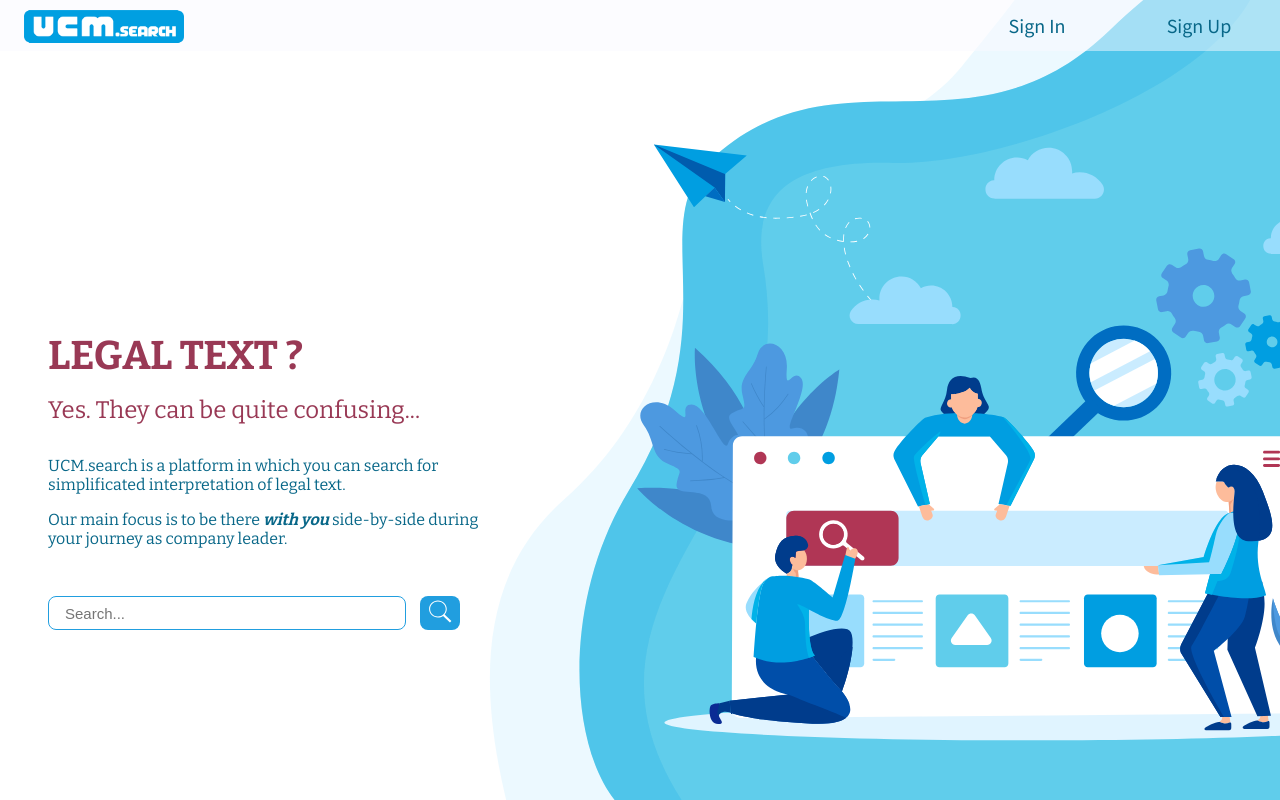
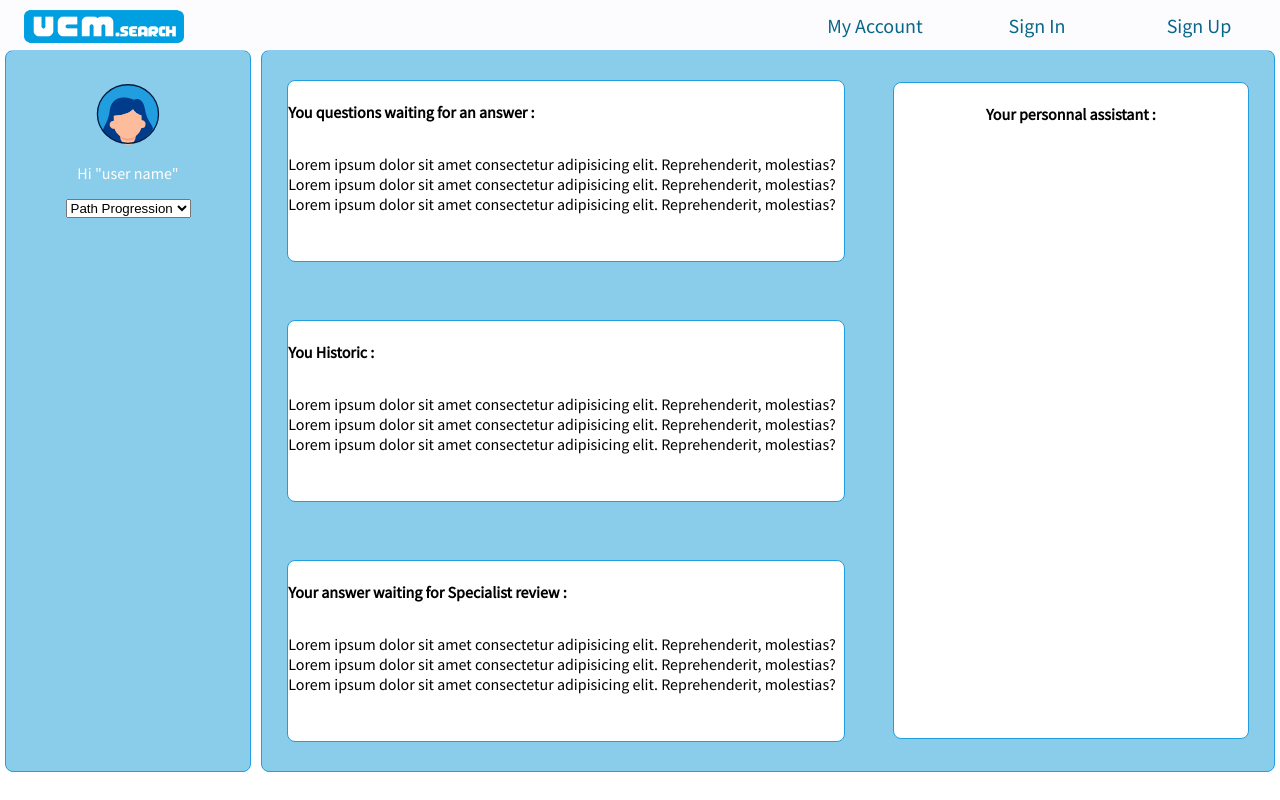
Before and after one commit to haerphi/hackathon-ibm-ucm, an Angular app in the folder client/: page /account in a window 1280 px wide. Built offline with nearby package versions, Linux system fonts and the light colour scheme.

Commit message:
User page

```diff
--- a/client/src/app/app.component.html
+++ b/client/src/app/app.component.html
@@ -2,7 +2,7 @@
   <img id="ucm" routerLink="/" src="../assets/logo.png" />
   <ul>
     <!-- <li id="notif"><a routerLink="/">Notif</a></li> -->
-    <!-- <li><a routerLink="/">My Account</a></li> -->
+    <li><a routerLink="account">My Account</a></li>
     <li><a (click)="toggleShowSignIn()">Sign In</a></li>
     <li><a (click)="toggleShowSignUp()">Sign Up</a></li>
     <!-- <li><a>Sign Out</a></li> -->
--- a/client/src/app/components/account/account.component.html
+++ b/client/src/app/components/account/account.component.html
@@ -1,30 +1,37 @@
-<div class="wrapper_Home">
-    <div class="content_Home">
-      <div class="intro">
-        <h1>LEGAL TEXT ?</h1>
-        <h2>Yes. They can be quite confusing...</h2>
-        <p>
-          UCM.search is a platform in which you can search for simplificated
-          interpretation of legal text.
-        </p>
-        <p>
-          Our main focus is to be there <b><i>with you</i></b> side-by-side during
-          your journey as company leader.
-        </p>
-        <div class="search-container">
-          <form onsubmit="return false">
-            <input
-              #search
-              type="text"
-              placeholder="Search..."
-              name="search"
-              (keydown)="onKeydown($event, search.value)"
-            />
-            <button type="button" (click)="searchFnc(search.value)">
-              <img src="../../../assets/search.svg" />
-            </button>
-          </form>
-        </div>
+<div class="wrapper_Account">
+  <div class="content_Account">
+    <div class="left_Col">
+      <img src="../../../assets/logouser.svg" />
+      <p>Hi "user name"</p>
+      <select>
+        <option value="" disabled selected>Path Progression</option>
+        <option> </option>
+      </select>
+    </div>
+    <div class="center_Col">
+    <div class="center_Left">
+      <div class="waiting_Questions">
+          <h4>You questions waiting for an answer :</h4>
+            <span>Lorem ipsum dolor sit amet consectetur adipisicing elit. Reprehenderit, molestias?</span>
+            <span>Lorem ipsum dolor sit amet consectetur adipisicing elit. Reprehenderit, molestias?</span>
+            <span>Lorem ipsum dolor sit amet consectetur adipisicing elit. Reprehenderit, molestias?</span>
+      </div>
+      <div class="historic">
+            <h4>You Historic :</h4>
+            <span>Lorem ipsum dolor sit amet consectetur adipisicing elit. Reprehenderit, molestias?</span>
+            <span>Lorem ipsum dolor sit amet consectetur adipisicing elit. Reprehenderit, molestias?</span>
+            <span>Lorem ipsum dolor sit amet consectetur adipisicing elit. Reprehenderit, molestias?</span>
+      </div>
+      <div class="answers_Pending">
+            <h4>Your answer waiting for Specialist review :</h4>
+            <span>Lorem ipsum dolor sit amet consectetur adipisicing elit. Reprehenderit, molestias?</span>
+            <span>Lorem ipsum dolor sit amet consectetur adipisicing elit. Reprehenderit, molestias?</span>
+            <span>Lorem ipsum dolor sit amet consectetur adipisicing elit. Reprehenderit, molestias?</span>
       </div>
     </div>
+      <div class="center_Right">
+            <h4>Your personnal assistant :</h4>
+          </div>
+    </div>
   </div>
+</div>
--- a/client/src/app/components/account/account.component.scss
+++ b/client/src/app/components/account/account.component.scss
@@ -1,90 +1,106 @@
-.wrapper_Home {
-    background: url("../../../assets/background.svg") no-repeat center center fixed;
-    -webkit-background-size: cover;
-    -moz-background-size: cover;
-    -o-background-size: cover;
-    background-size: cover;
+.wrapper_Account {
   width: 100vw;
   height: 100vh;
 
-  .content_Home {
+  .content_Account {
+    margin-top: 3.1rem;
     position: absolute;
     top: 0;
     left: 0;
     width: 100vw;
-    height: 100vh;
+    height: 90vh;
+    display: flex;
+    flex-direction: row;
+    justify-content: space-around;
+
+    .left_Col {
+        width: 19%;
+        height: 100%;
+        border: 1px solid #219edf;
+        border-radius: 0.5rem;
         display: flex;
         flex-direction: column;
-    justify-content: center;
-    overflow: hidden;
+        align-items: center;
+        background: #8ACDEA;
+
+        p {
+           color: white;
         }
 
-  .intro {
-    float: left;
-    top: 25rem;
-    max-width: 35vw;
-    margin-left: 3rem;
-    margin-top: 10rem;
-    font-family: "Bitter", serif;
-
-    h1 {
-      margin: 0;
-      color: #993955;
-      font-weight: 700;
-      font-size: 2.5rem;
-      margin-bottom: 1rem;
+        img {
+            margin: 2rem 0 0 0;
+            width: 4rem;
+            height: auto;
+        }
     }
 
-    h2 {
-      margin: 0.5rem 0 2rem 0;
-      color: #993955;
-      font-weight: 400;
+    .center_Col {
+        width: 79%;
+        height: 100%;
+        border: 1px solid #219edf;
+        border-radius: 0.5rem;
+        display: flex;
+        flex-direction: row;
+        justify-content: space-around;
+        align-items: center;
+        background: #8ACDEA;
+
+        .center_Left {
+                width: 55%;
+                height: 100%;
+                display: flex;
+                flex-direction: column;
+                justify-content: space-around;
+
+            div {
+                border: 1px solid #219edf;
+                border-radius: 0.5rem;
+                background: white;
             }
 
-    p {
-      margin: 1rem 0 0.5rem 0;
-      color: #086788;
-      font-weight: 400;
+            .waiting_Questions {
+                width: 100%;
+                height: 25%;
+                display: flex;
+                flex-direction: column;
+
+                h4 {
+                    margin-bottom: 2rem;
                 }
 
-    .search-container {
-      margin-top: 3rem;
+            }
+            .historic {
                 width: 100%;
-      height: 100%;
+                height: 25%;
+
+                h4 {
+                    margin-bottom: 2rem;
+                }
+            }
+            .answers_Pending {
+                width: 100%;
+                height: 25%;
+
+                h4 {
+                    margin-bottom: 2rem;
+                }
+            }
         }
 
-    form {
-        display: flex;
-        align-content: center;
-        width: 100%;
-        height: 2rem;
-    }
-
-    input[type="text"] {
-      font-size: 15px;
-      height: 100%;
-      width: 76%;
-      margin: 0;
-      padding: 0;
+        .center_Right {
+            height: 91%;
+            width: 35%;
             border: 1px solid #219edf;
             border-radius: 0.5rem;
-      padding-left: 1rem;
-    }
+            background: white;
+            display: flex;
+            flex-direction: column;
+            align-items: center;
 
-    button {
-      width: 9%;
-      height: 105%;
-      margin: 0 0 0 3%;
-      padding: 0;
-      cursor: pointer;
-      background: #219edf;
-      border: none;
-      border-radius: 0.5rem;
-
-      img {
-        max-width: 75%;
-        max-height: 75%;
+            h4 {
+                margin-bottom: 2rem;
             }
         }
     }
   }
+}
```
Also changed, not shown: client/src/assets/logouser.svg (added). Lines whose indentation alone changed are shown as unchanged.
